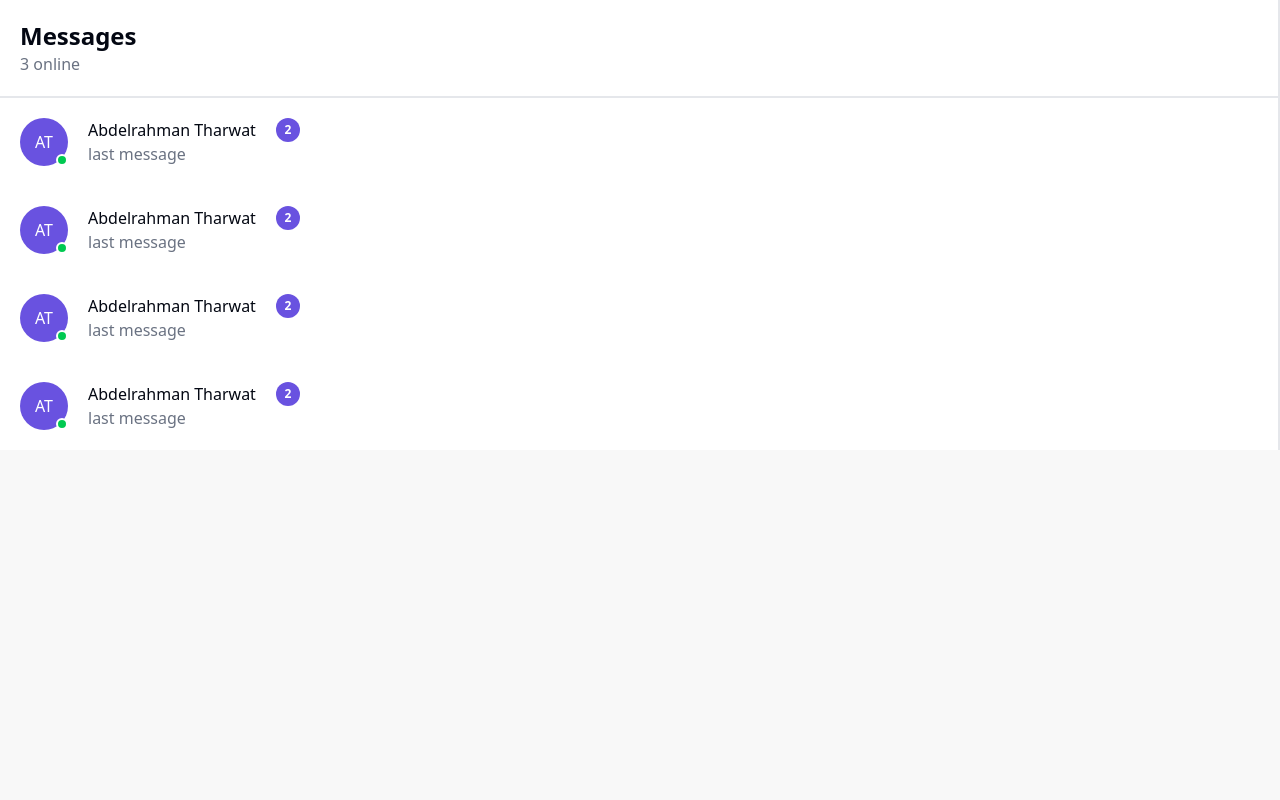
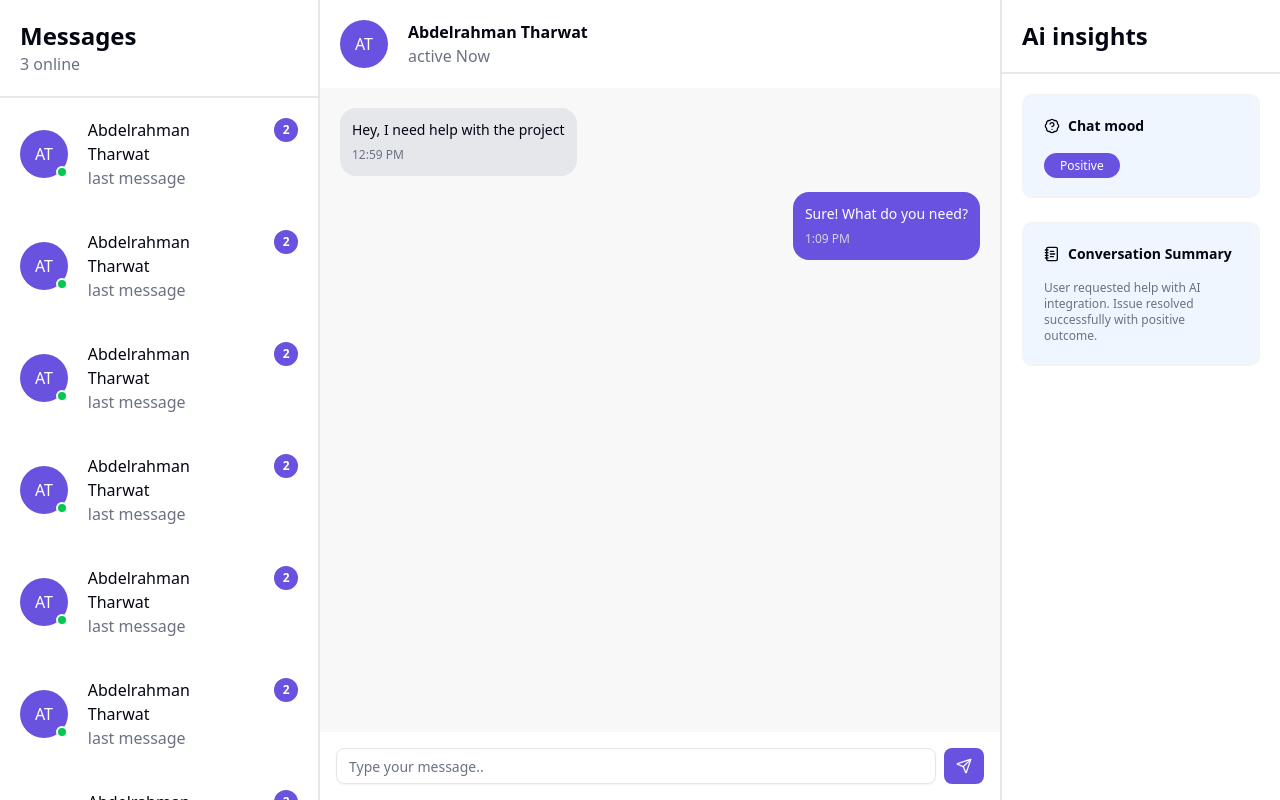
Before and after one commit to Abdelrhman143/smart-communication-hub-frontend, a Next.js app: page /dashboard in a window 1280 px wide. Built offline with nearby package versions, Linux system fonts and the light colour scheme.

Commit message:
finish dashboard style and making it responsive

```diff
--- /dev/null
+++ b/app/Context/Sidebar.context.tsx
@@ -0,0 +1,66 @@
+import { createContext, useContext, useState } from "react";
+type SidebarValue =
+  | {
+      isSidebarOpen: boolean;
+      activeSidebar: string | null;
+      openSidebar: (name: string) => void;
+      closeSidebar: () => void;
+      toggleSidebar: (name?: string) => void;
+    }
+  | undefined;
+
+const SidebarContext = createContext<SidebarValue>(undefined);
+
+function SidebarProvider({ children }: { children: React.ReactNode }) {
+  const [isSidebarOpen, setSidebarOpen] = useState(false);
+  const [activeSidebar, setActiveSidebar] = useState<string | null>(null);
+
+  const openSidebar = (name: string) => {
+    setActiveSidebar(name);
+    setSidebarOpen(true);
+  };
+
+  const closeSidebar = () => {
+    setSidebarOpen(false);
+    setActiveSidebar(null);
+  };
+
+  const toggleSidebar = (name?: string) => {
+    if (name) {
+      if (isSidebarOpen && activeSidebar === name) {
+        closeSidebar();
+      } else {
+        openSidebar(name);
+      }
+      return;
+    }
+    setSidebarOpen((prev) => {
+      const next = !prev;
+      if (!next) setActiveSidebar(null);
+      return next;
+    });
+  };
+
+  return (
+    <SidebarContext.Provider
+      value={{
+        isSidebarOpen,
+        activeSidebar,
+        openSidebar,
+        closeSidebar,
+        toggleSidebar,
+      }}
+    >
+      {children}
+    </SidebarContext.Provider>
+  );
+}
+
+function useSidebar() {
+  const context = useContext(SidebarContext);
+  if (context === undefined)
+    throw new Error("SidebarContext was used outside the CitiesProvider");
+  return context;
+}
+
+export { useSidebar, SidebarProvider };
--- /dev/null
+++ b/app/_components/AiSidebar.tsx
@@ -0,0 +1,41 @@
+import { BadgeQuestionMark, NotebookText, Sparkle } from "lucide-react";
+import React from "react";
+import { useSidebar } from "../Context/Sidebar.context";
+
+export default function AiSidebar() {
+  const { toggleSidebar, isSidebarOpen } = useSidebar();
+  return (
+    <div className="bg-white border-l-2 border-gray-200 w-70 min-h-dvh ">
+      {/* header */}
+      <div className="p-5 border-b-2 border-gray-200 flex items-center">
+        <h1 className="font-semibold text-2xl">Ai insights</h1>
+        <Sparkle
+          className=" ml-auto animate-bounce lg:hidden"
+          onClick={() => toggleSidebar("ai")}
+        />
+      </div>
+
+      <div className="p-5 space-y-6">
+        <div className="border-2 border-gray-100 p-5 w-full bg-blue-50 rounded-lg">
+          <h4 className="mb-4 font-semibold text-sm flex items-center gap-2">
+            <BadgeQuestionMark className="size-4" />
+            Chat mood
+          </h4>
+          <span className="bg-MainColor px-4 py-1 text-white rounded-full text-xs">
+            Positive
+          </span>
+        </div>
+        <div className="border-2 border-gray-100 p-5 w-full bg-blue-50 rounded-lg">
+          <h4 className="mb-4 font-semibold text-sm flex items-center gap-2">
+            <NotebookText className="size-4" />
+            Conversation Summary
+          </h4>
+          <p className=" text-gray-500 text-xs">
+            User requested help with AI integration. Issue resolved successfully
+            with positive outcome.
+          </p>
+        </div>
+      </div>
+    </div>
+  );
+}
--- /dev/null
+++ b/app/_components/Chat.tsx
@@ -0,0 +1,16 @@
+import { useSidebar } from "../Context/Sidebar.context";
+import ChatHeader from "./ChatHeader";
+import Messages from "./Messages";
+
+export default function Chat() {
+  const { isSidebarOpen } = useSidebar();
+  return (
+    <div>
+      <ChatHeader />
+      <Messages />
+      {isSidebarOpen && (
+        <div className="absolute inset-0 bg-background/80 z-10 lg:hidden"></div>
+      )}
+    </div>
+  );
+}
--- /dev/null
+++ b/app/_components/ChatHeader.tsx
@@ -0,0 +1,25 @@
+import { Menu, Sparkles } from "lucide-react";
+import { useSidebar } from "../Context/Sidebar.context";
+
+export default function ChatHeader() {
+  const { toggleSidebar, isSidebarOpen } = useSidebar();
+  return (
+    <div className="p-5 flex items-center gap-5 bg-white">
+      {!isSidebarOpen && (
+        <Menu className=" lg:hidden" onClick={() => toggleSidebar("chat")} />
+      )}
+      <div className="bg-MainColor text-white p-3 size-12 text-center rounded-full relative">
+        AT
+      </div>
+      <div>
+        <h3 className="font-semibold">Abdelrahman Tharwat</h3>
+        <p className="text-gray-500">active Now</p>
+      </div>
+
+      <Sparkles
+        className=" ml-auto animate-bounce lg:hidden"
+        onClick={() => toggleSidebar("ai")}
+      />
+    </div>
+  );
+}
--- a/app/_components/ChatSideBar.tsx
+++ b/app/_components/ChatSideBar.tsx
@@ -1,14 +1,26 @@
+import { Menu } from "lucide-react";
 import User from "./User";
+import { useSidebar } from "../Context/Sidebar.context";
 
 export default function ChatSideBar() {
+  const { toggleSidebar } = useSidebar();
   return (
-    <div className="bg-white border-r-2 border-gray-200">
+    <div className="bg-white border-r-2 transition border-gray-200 w-80 min-h-dvh overflow-y-auto max-h-[calc(100vh-100px)]">
       {/* header */}
-      <div className="p-5 border-b-2 border-gray-200">
-        <h1 className="font-semibold text-2xl">Messages</h1>
-        <span className="text-gray-500">3 online</span>
+      <div className="p-5 border-b-2 border-gray-200 flex items-center justify-between">
+        <div>
+          <h1 className="font-semibold text-2xl">Messages</h1>
+          <span className="text-gray-500">3 online</span>
+        </div>
+        <Menu className="lg:hidden" onClick={() => toggleSidebar("chat")} />
       </div>
       {/* list of users */}
+      <User />
+      <User />
+      <User />
+      <User />
+      <User />
+      <User />
       <User />
       <User />
       <User />
--- /dev/null
+++ b/app/_components/MessageBox.tsx
@@ -0,0 +1,28 @@
+type ChatMessageProps = {
+  message: string;
+  timestamp: string;
+  isSent: boolean;
+};
+
+export default function MessageBox({
+  message,
+  timestamp,
+  isSent,
+}: ChatMessageProps) {
+  return (
+    <div className={`flex gap-2 mb-4 ${isSent ? "flex-row-reverse" : ""}`}>
+      <div
+        className={` max-w-[40%] p-3 text-sm rounded-2xl ${
+          isSent ? "bg-MainColor text-white" : "bg-gray-200"
+        }`}
+      >
+        <p className="mb-1">{message}</p>
+        <span
+          className={` text-xs ${isSent ? "text-gray-300" : "text-gray-500"} `}
+        >
+          {timestamp}
+        </span>
+      </div>
+    </div>
+  );
+}
--- /dev/null
+++ b/app/_components/MessageForm.tsx
@@ -0,0 +1,16 @@
+import { Button } from "@/components/ui/button";
+import { Input } from "@/components/ui/input";
+import { Send } from "lucide-react";
+
+export default function MessageForm() {
+  return (
+    <div className="p-4 bg-white">
+      <div className="flex gap-2">
+        <Input type="text" placeholder="Type your message.." />
+        <Button className="bg-MainColor hover:bg-MainColor/95 cursor-pointer">
+          <Send />
+        </Button>
+      </div>
+    </div>
+  );
+}
--- /dev/null
+++ b/app/_components/Messages.tsx
@@ -0,0 +1,18 @@
+import MessageBox from "./MessageBox";
+
+export default function Messages() {
+  return (
+    <div className="p-5 space-y-6 overflow-y-auto">
+      <MessageBox
+        message="Hey, I need help with the project"
+        timestamp="12:59 PM"
+        isSent={false}
+      />
+      <MessageBox
+        message="Sure! What do you need?"
+        timestamp="1:09 PM"
+        isSent={true}
+      />
+    </div>
+  );
+}
--- /dev/null
+++ b/app/_components/SidebarController.tsx
@@ -0,0 +1,16 @@
+import ChatSideBar from "./ChatSideBar";
+import { useSidebar } from "../Context/Sidebar.context";
+
+type Props = {
+  name: string;
+  children: React.ReactNode;
+};
+
+export default function SidebarController({ name, children }: Props) {
+  const { isSidebarOpen, activeSidebar } = useSidebar();
+  return (
+    <div className={`absolute  z-50 ${name === "ai" ? "right-0" : ""}`}>
+      {isSidebarOpen && activeSidebar === name && children}
+    </div>
+  );
+}
--- a/app/_components/User.tsx
+++ b/app/_components/User.tsx
@@ -1,6 +1,6 @@
 export default function User() {
   return (
-    <div className="p-5 flex items-center gap-5">
+    <div className="p-5 flex items-center gap-5 hover:bg-gray-100 transition">
       <div className="bg-MainColor text-white p-3 size-12 text-center rounded-full relative">
         AT
         <div className="absolute bg-green-500 size-3 right-0 border-2 border-white rounded-full"></div>
--- a/app/dashboard/page.tsx
+++ b/app/dashboard/page.tsx
@@ -1,9 +1,33 @@
+"use client";
+
+import AiSidebar from "../_components/AiSidebar";
+import Chat from "../_components/Chat";
 import ChatSideBar from "../_components/ChatSideBar";
+import MessageForm from "../_components/MessageForm";
+import SidebarController from "../_components/SidebarController";
+import { SidebarProvider } from "../Context/Sidebar.context";
 
 export default function page() {
   return (
-    <div>
-      <ChatSideBar />
-    </div>
+    <SidebarProvider>
+      <div className="flex min-h-dvh">
+        <SidebarController name="chat">
+          <ChatSideBar />
+        </SidebarController>
+        <div className="hidden lg:block">
+          <ChatSideBar />
+        </div>
+        <div className="flex-1 flex-col flex justify-between">
+          <Chat />
+          <MessageForm />
+        </div>
+        <SidebarController name="ai">
+          <AiSidebar />
+        </SidebarController>
+        <div className="hidden lg:block">
+          <AiSidebar />
+        </div>
+      </div>
+    </SidebarProvider>
   );
 }
```
